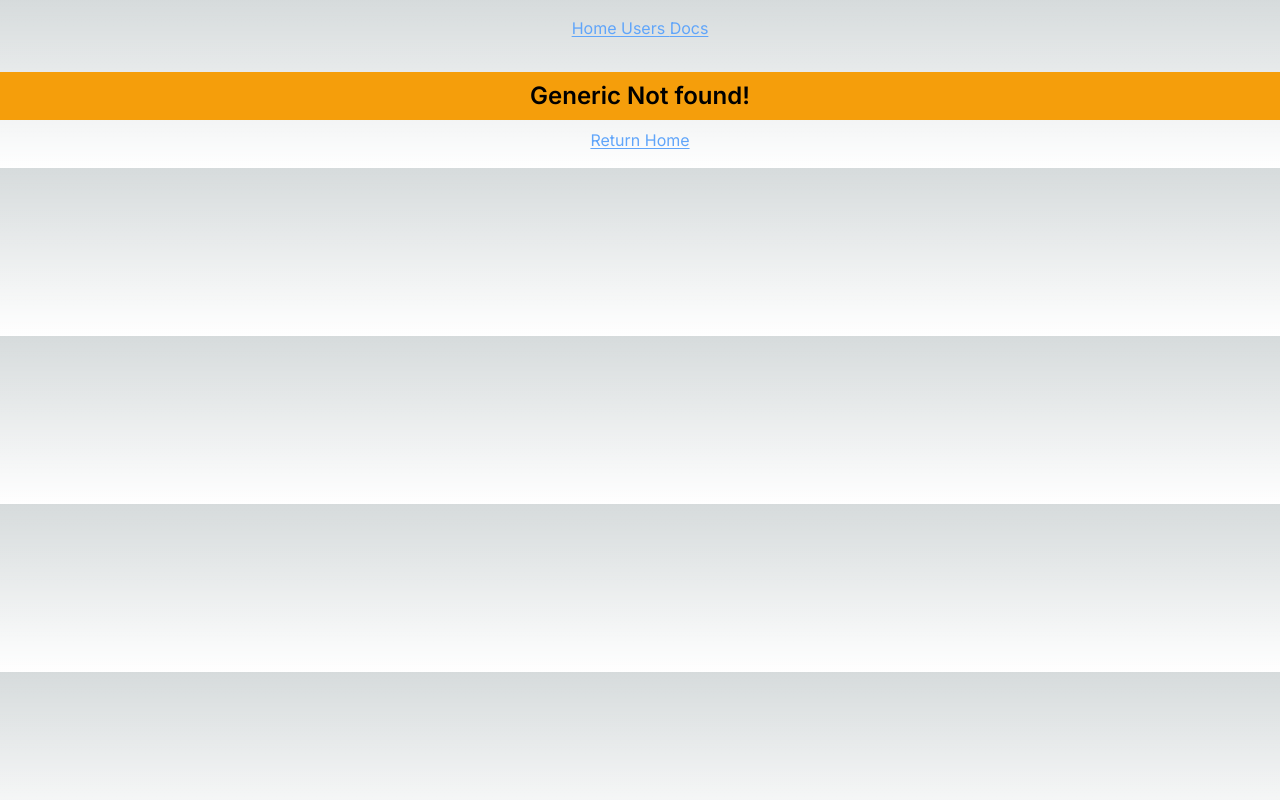
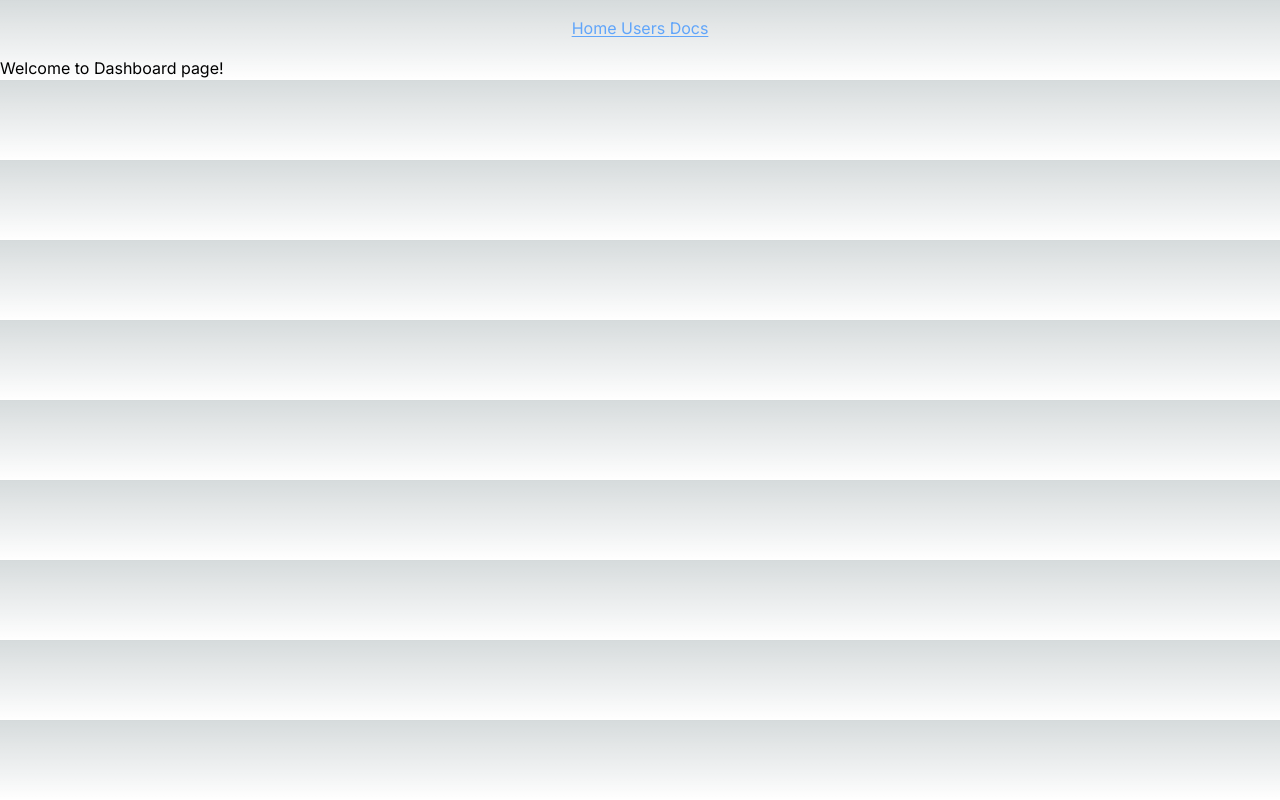
Before and after one commit to Ruma303/next-start, a Next.js app: page /dashboard in a window 1280 px wide. Before the commit this address had no page. Built offline with nearby package versions, Linux system fonts and the light colour scheme.

Commit message:
route groups

```diff
--- /dev/null
+++ b/app/(auth)/dashboard/page.jsx
@@ -0,0 +1,3 @@
+export default function Dashboard() {
+  return <h1>Welcome to Dashboard page!</h1>;
+}
--- /dev/null
+++ b/app/(auth)/login/page.jsx
@@ -0,0 +1,3 @@
+export default function Login() {
+  return <h1>Welcome to Login page!</h1>;
+}
--- /dev/null
+++ b/app/(auth)/profile/page.jsx
@@ -0,0 +1,3 @@
+export default function Profile() {
+  return <h1>Welcome to Profile page!</h1>;
+}
--- a/app/layout.js
+++ b/app/layout.js
@@ -14,7 +14,9 @@ export default function RootLayout({ children }) {
         <html lang="en">
             <body className={inter.className}>
                 <Navbar />
+                <main className="w-screen mx-auto flex flex-col gap-2">
                     {children}
+                </main>
             </body>
         </html>
     );
--- a/app/page.js
+++ b/app/page.js
@@ -3,10 +3,10 @@ import Navbar from "./_components/navbar";
 export default function Home() {
     return (
         <>
-            <main className="flex min-h-screen flex-col items-center p-24">
+            <div className="flex min-h-screen flex-col items-center p-24">
                 <h1 className="text-4xl">Welcome to the Next.js Course</h1>
                 <p className="text-lg">This is a simple app that demonstrates how to use Next.js</p>
-            </main>
+            </div>
         </>
     );
 }
```
Also changed, not shown: package.json (+6 -3 lines), tsconfig.json (added, +34 -0 lines), 1 other file (tests, documents, lock files or other folders). Lines whose indentation alone changed are shown as unchanged.
